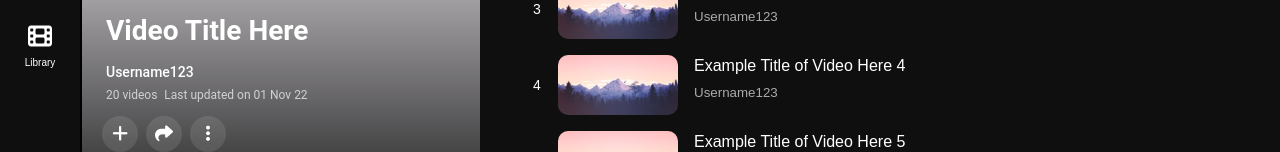
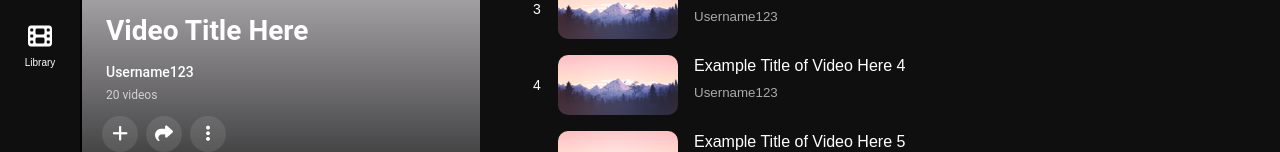
Before and after one commit to sandesh-rai/yt-playlist-mockup, a Vue app: page / in a window 1280 px wide. Shown: the part 221-373 px from the top of the page. Built offline with nearby package versions, Linux system fonts and the light colour scheme.

Commit message:
Write logic for navigateToVideo() function

```diff
--- a/src/components/PlaylistContentVideoBar.vue
+++ b/src/components/PlaylistContentVideoBar.vue
@@ -1,5 +1,5 @@
 <template>
-    <button class="video-bar">
+    <button class="video-bar" @click="navigateToVideo">
         <p>{{videoNumber}}</p>
         <img class="video-bar__thumbnail" src="../assets/img/mountains-royalty-free.png" alt="header-mountain-image"/>
         <div class="video-bar__video-data">
@@ -17,8 +17,12 @@ export default {
         videoNumber: {
             type: Number
         }
+    },
+    methods: {
+        navigateToVideo () {
+            window.open("https://www.youtube.com/watch?v=dQw4w9WgXcQ", "_blank");
+        }
     }
-
 }
 </script>
 
--- a/src/components/PlaylistHeader.vue
+++ b/src/components/PlaylistHeader.vue
@@ -11,7 +11,7 @@
                 <div class="playlist-header__meta-data-action-bar-container">
                     <div class="playlist-header__meta-data">
                         <h4>Username123</h4>
-                        <p><span style="margin-right: 4px">20 videos </span><span>Last updated on 01 Nov 22</span></p>
+                        <p><span>20 videos </span></p>
                     </div>
                     <div class="playlist-header__action-bar">
                         <button class="button-transparent">
```
